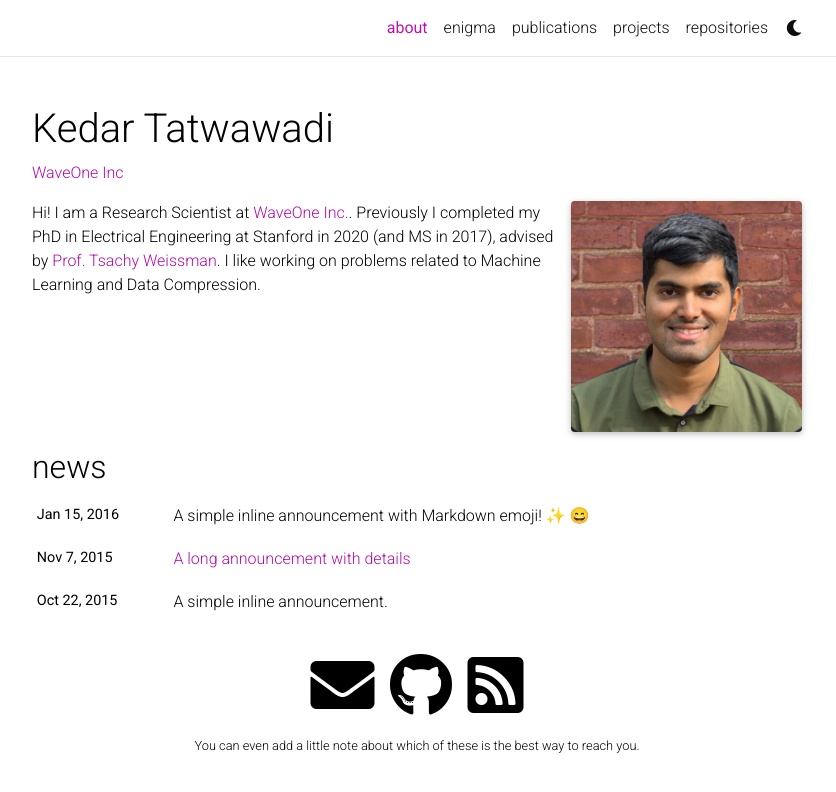
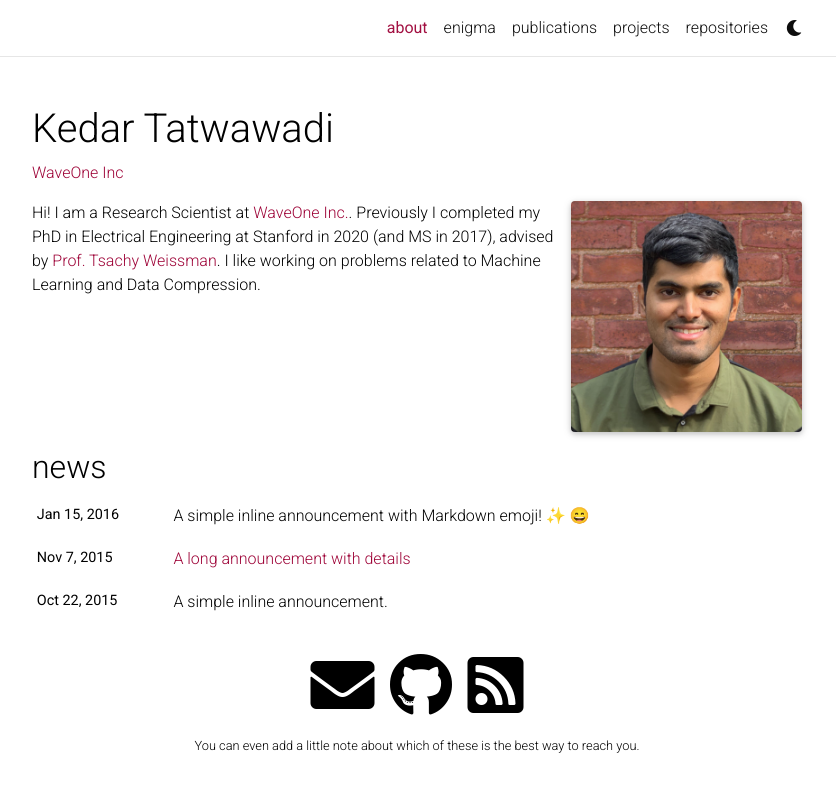
Before and after one commit to kedartatwawadi/kedartatwawadi.github.io, a Jekyll site: the page built from _pages/about.md, in a window 1280 px wide. Shown: the top 792 px of the page, without its empty margins (223-1059 px from the left). Built offline with Jekyll 4.4.1, drawn with Linux system fonts in a browser that asks for light colours; full-size pictures stand in for the smaller copies a plugin makes; emoji names are drawn with the system emoji font; comment, search, counter and statistics services are not loaded; a style sheet for code colours, icons or effects is not loaded.

Commit message:
change theme

```diff
--- a/_sass/_themes.scss
+++ b/_sass/_themes.scss
@@ -7,8 +7,8 @@
   --global-code-bg-color: #{$code-bg-color-light};
   --global-text-color: #{$black-color};
   --global-text-color-light: #{$grey-color};
-  --global-theme-color: #{$purple-color};
-  --global-hover-color: #{$purple-color};
+  --global-theme-color: #{$maroon-color};
+  --global-hover-color: #{$maroon-color};
   --global-footer-bg-color: #{$grey-color-dark};
   --global-footer-text-color: #{$grey-color-light};
   --global-footer-link-color: #{$white-color};
--- a/_sass/_variables.scss
+++ b/_sass/_variables.scss
@@ -22,6 +22,7 @@ $light-purple-color:  lighten($purple-color, 25%);
 $pink-color:          #f92080 !default;
 $pink-color-light:    #ffdddd !default;
 $yellow-color:        #efcc00 !default;
+$maroon-color:        #9e0438 !default;
 
 $grey-color:          #828282 !default;
 $grey-color-light:    lighten($grey-color, 40%);
```
